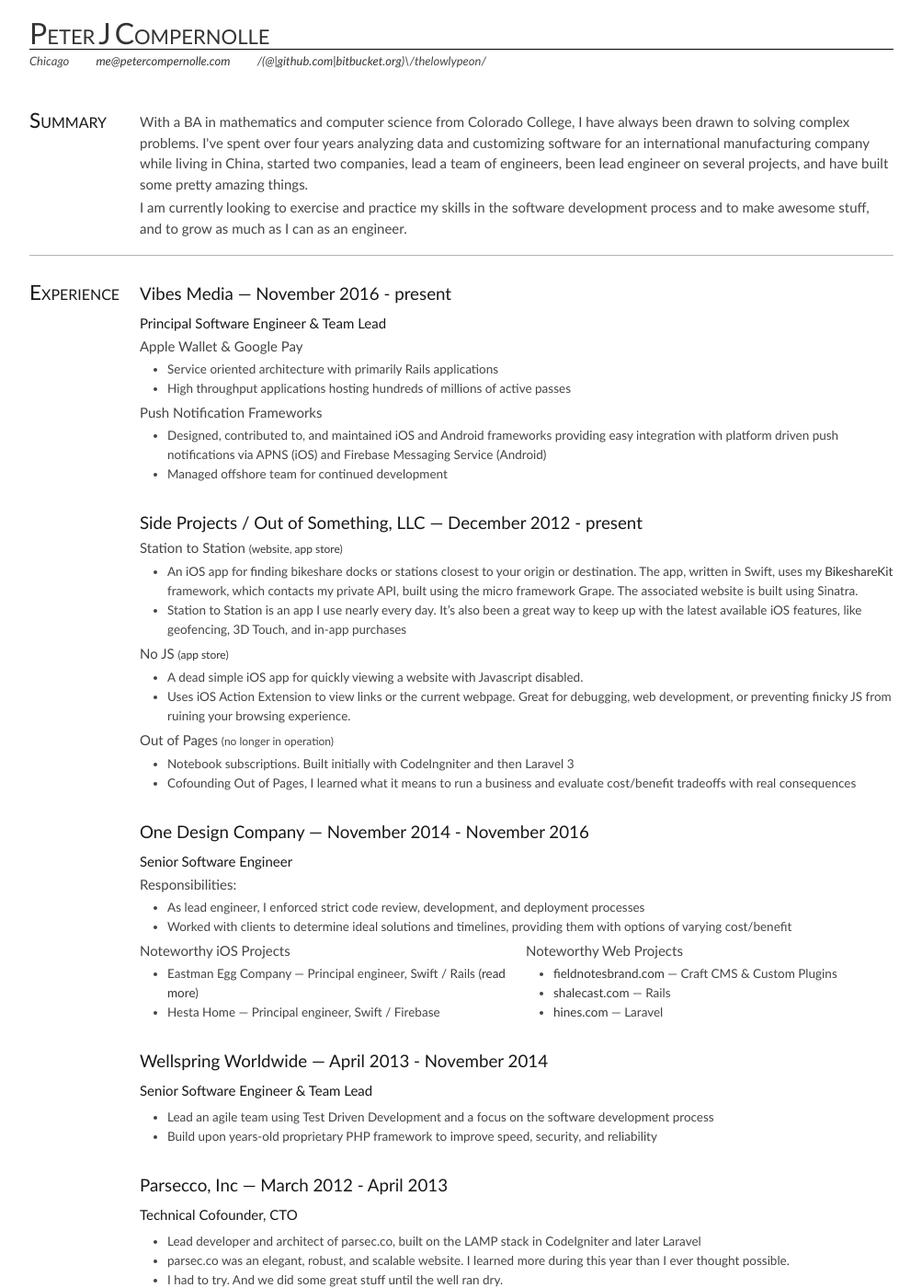
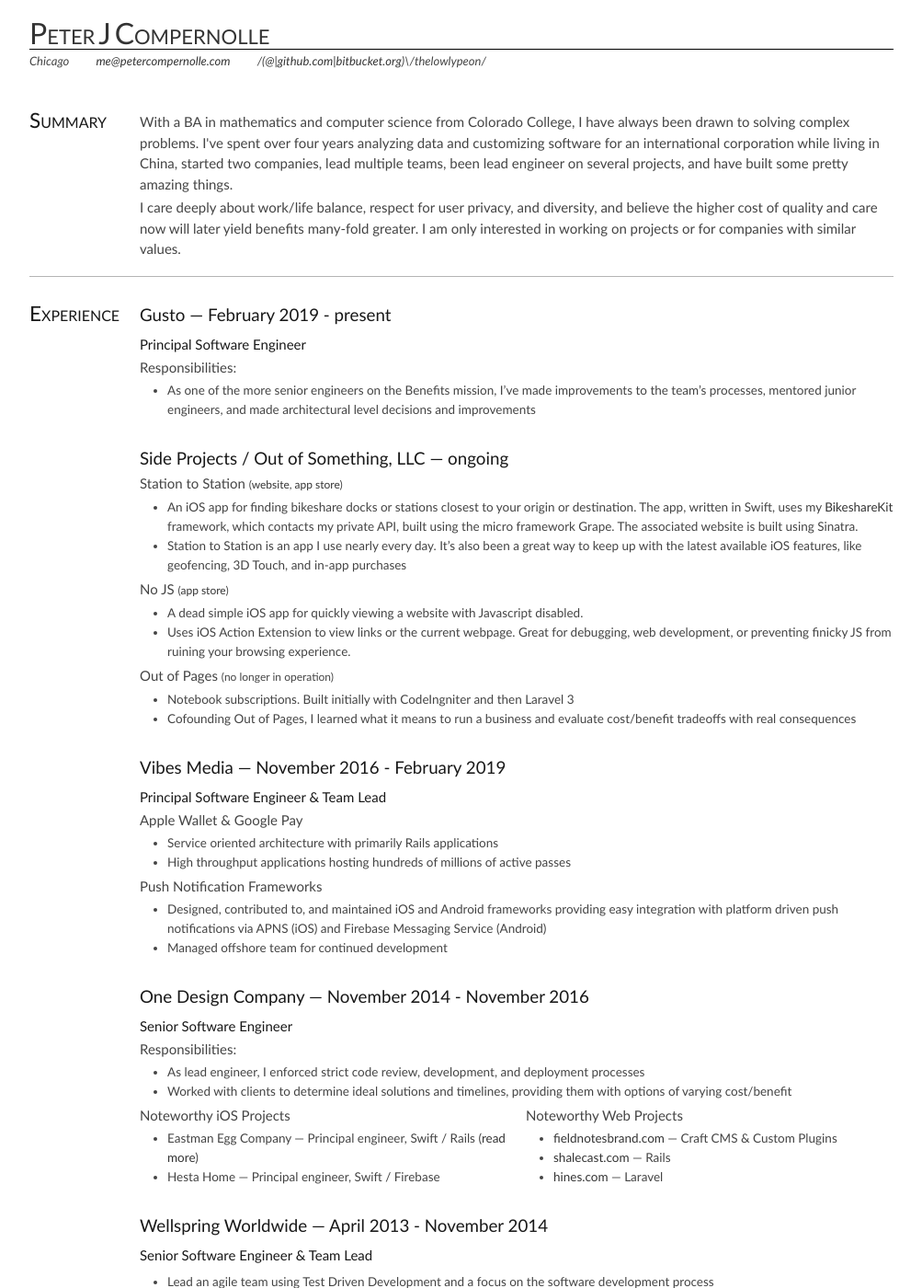
Before and after one commit to thelowlypeon/thelowlypeon.github.io, a Jekyll site: the page built from resume.html, in a window 1280 px wide and 1400 px high. Shown: the whole window at 92% size, without its empty margins (138-1141 px from the left). Built offline with Jekyll 4.4.1, drawn with Linux system fonts in a browser that asks for light colours; some of the changed text lies outside the part shown.

Commit message:
updates resume with gusto/vibes start/end dates

```diff
--- a/_data/resume/experience.yml
+++ b/_data/resume/experience.yml
@@ -1,18 +1,12 @@
-- company: Vibes Media
-  start: 2016-11-01
+- company: Gusto
+  start: 2019-02-18
   positions:
-    - title: Principal Software Engineer & Team Lead
-      misc:
-        - title: Apple Wallet & Google Pay
-          points:
-            - "Service oriented architecture with primarily Rails applications"
-            - "High throughput applications hosting hundreds of millions of active passes"
-        - title: Push Notification Frameworks
-          points:
-            - "Designed, contributed to, and maintained iOS and Android frameworks providing easy integration with platform driven push notifications via APNS (iOS) and Firebase Messaging Service (Android)"
-            - "Managed offshore team for continued development"
+    - title: Principal Software Engineer
+      responsibilities:
+        - "As one of the more senior engineers on the Benefits mission, I've made improvements to the team's processes, mentored junior engineers, and made architectural level decisions and improvements"
 - company: Side Projects / Out of Something, LLC
-  start: 2012-12-01
+  start:
+  end:
   positions:
     - misc:
         - title: "Station to Station <small>([website](https://stationtostationapp.com), [app store](https://itunes.apple.com/us/app/apple-store/id936262970))</small>"
@@ -27,6 +21,20 @@
           points:
             - "Notebook subscriptions. Built initially with CodeIngniter and then Laravel 3"
             - "Cofounding Out of Pages, I learned what it means to run a business and evaluate cost/benefit tradeoffs with real consequences"
+- company: Vibes Media
+  start: 2016-11-01
+  end: 2019-02-08
+  positions:
+    - title: Principal Software Engineer & Team Lead
+      misc:
+        - title: Apple Wallet & Google Pay
+          points:
+            - "Service oriented architecture with primarily Rails applications"
+            - "High throughput applications hosting hundreds of millions of active passes"
+        - title: Push Notification Frameworks
+          points:
+            - "Designed, contributed to, and maintained iOS and Android frameworks providing easy integration with platform driven push notifications via APNS (iOS) and Firebase Messaging Service (Android)"
+            - "Managed offshore team for continued development"
 - company: One Design Company
   start: 2014-11-01
   end: 2016-11-15
@@ -71,13 +79,8 @@
   end: 2012-03-01
   positions:
     - title: "Microsoft SQL Database Administrator, specializing in data analysis &amp; integration &mdash; 2009 - 2012"
-      responsibilities:
-        - "BI development and major data integrations with third parties, architect of new data warehouse for aggregating and reporting"
       projects:
         - "Replaced a reporting system that took over eight hours for each of 40+ companies daily with one with better error handling that took less than twelve minutes to run for all companies, and could be re-run at any time"
     - title: "ERP Software Developer (2009-2012) &amp; Conversion Specialist (2007-2009, 2011-2012): ERP MK &amp; ERP LN"
-      responsibilities:
-        - "Work closely with the business team to build customization and issue bug fixes for otherwise unsupported software"
-        - "Configure software to suit local government or business requirements, and train users, in Mandarin and English"
       projects:
         - "Successfully implemented in more than a dozen offices in China, as well as major manufacturing facilities in China, the US, Vietnam, and India"
--- a/_data/resume/skills.yml
+++ b/_data/resume/skills.yml
@@ -2,16 +2,15 @@
   categories:
     - name: Web Development
       skills:
+        - name: "Ruby (incl. Rails, Sinatra, Jekyll)"
+          start: 2012
+        - name: "Javascript (vanilla, jquery, node.js, React, etc)"
+          start: 2007
         - name: "LAMP/PHP (incl. Laravel, CraftCMS, Zend, CodeIgniter)"
           start: 2005
-        - name: "Ruby (incl. Rails, Sinatra, Jekyll)"
-          start: 2012
-        - name: "Javascript (vanilla, jquery, node.js, etc)"
-          start: 2007
     - name: Mobile Application Development
       skills:
-      skills:
-        - name: "iOS Application and Framework Development"
+        - name: "iOS Application & Framework Development"
           start: 2014
         - name: "Apple Wallet, Google Pay"
           start: 2016
--- a/_includes/resume/experience.html
+++ b/_includes/resume/experience.html
@@ -5,7 +5,17 @@
 
   <div class="fourteen columns omega detail" style="margin-top:4px;">
     {% for experience in site.data.resume.experience %}
-    <h3>{{ experience.company }} &mdash; {{ experience.start | date: "%B %Y" }} - {{ experience.end | date:"%B %Y" | default:"present" }}</h3>
+    <h3>
+      {{ experience.company }}
+      &mdash;
+      {% if experience.start %}
+        {{ experience.start | date: "%B %Y" }}
+        -
+        {{ experience.end | date:"%B %Y" | default:"present" }}
+      {% else %}
+        ongoing
+      {% endif %}
+    </h3>
     <ul>
       {% for position in experience.positions %}
       <li>
--- a/_includes/resume/summary.html
+++ b/_includes/resume/summary.html
@@ -6,10 +6,11 @@
   <div class="fourteen columns omega detail">
     <p>
       With a BA in mathematics and computer science from Colorado College, I have always been drawn to solving complex problems.
-      I've spent over four years analyzing data and customizing software for an international manufacturing company while living in China, started two companies, lead a team of engineers, been lead engineer on several projects, and have built some pretty amazing things.
+      I've spent over four years analyzing data and customizing software for an international corporation while living in China, started two companies, lead multiple teams, been lead engineer on several projects, and have built some pretty amazing things.
     </p>
     <p>
-      I am currently looking to exercise and practice my skills in the software development process and to make awesome stuff, and to grow as much as I can as an engineer.
+      I care deeply about work/life balance, respect for user privacy, and diversity, and believe the higher cost of quality and care now will later yield benefits many-fold greater.
+      I am only interested in working on projects or for companies with similar values.
     </p>
   </div>
 </div>
```
